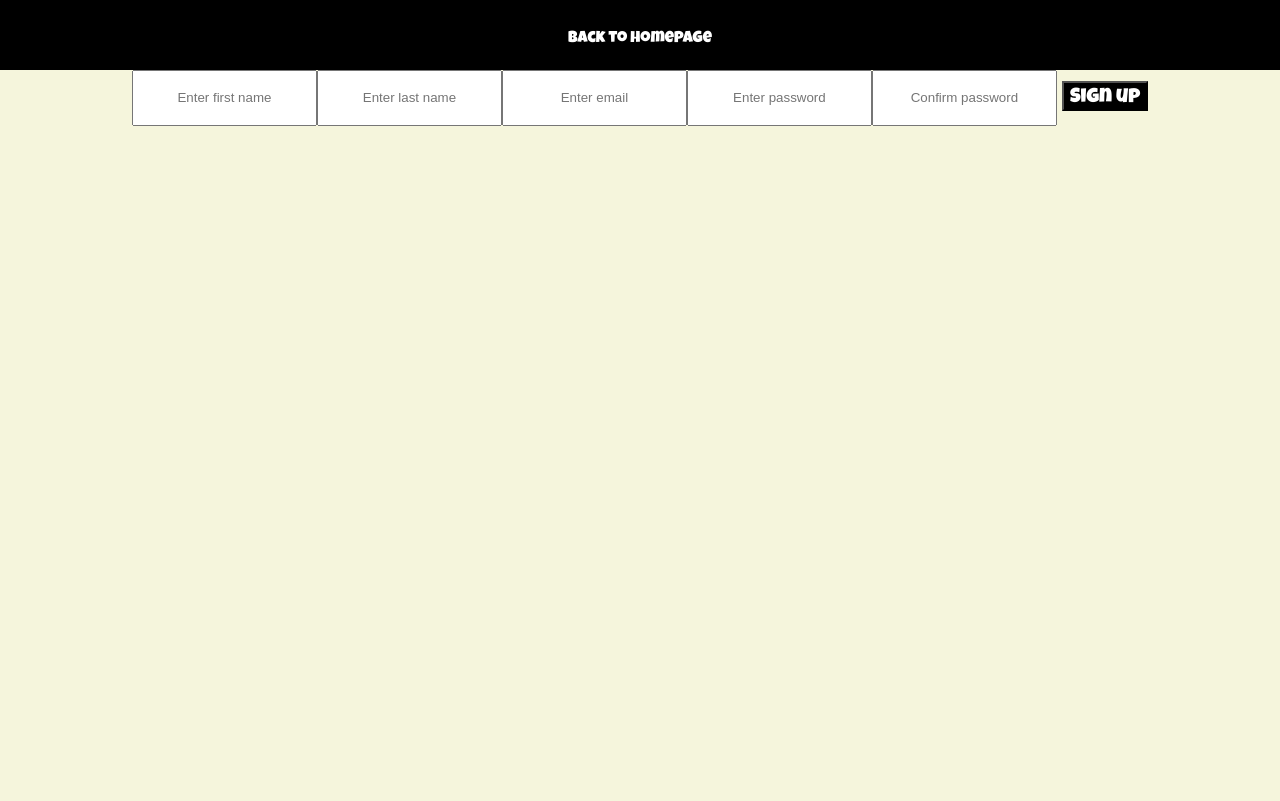
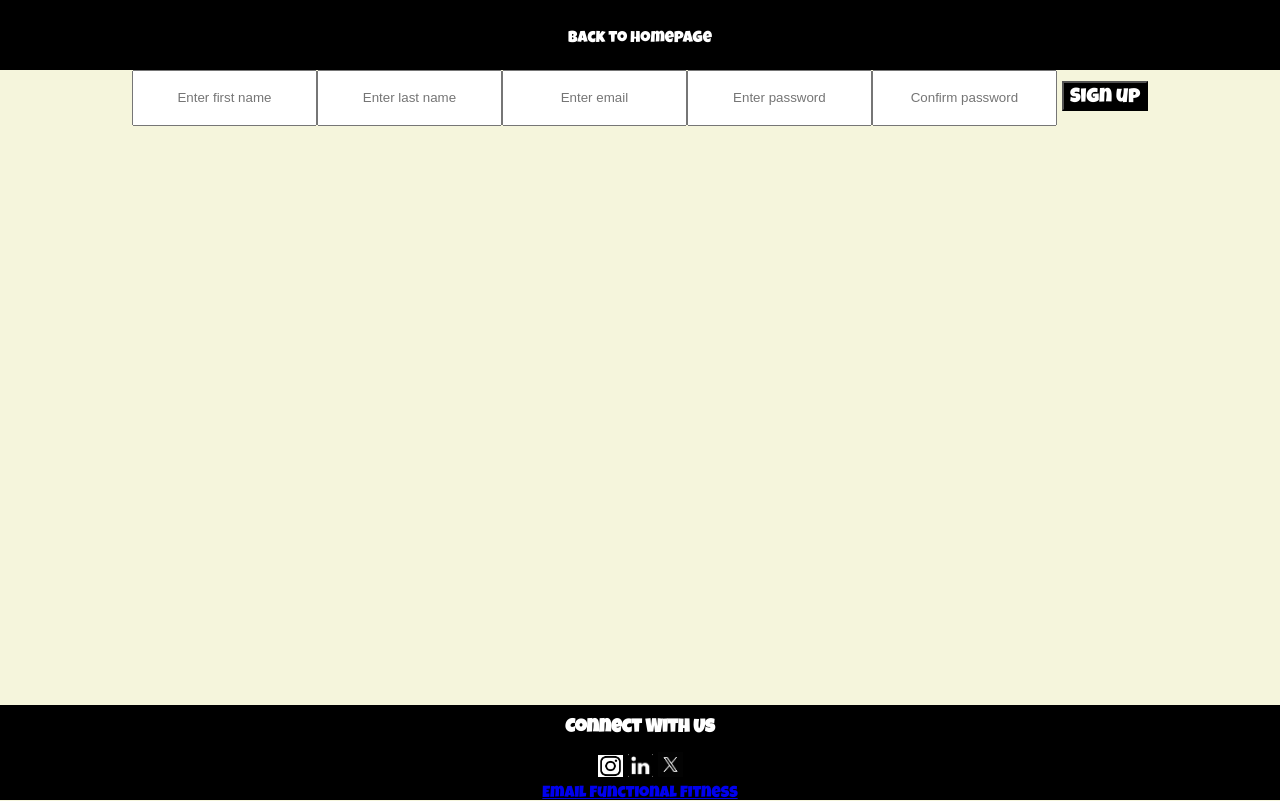
Before and after one commit to deepthinker-88/Fitness-Website, a React (Create React App) app: page /sign-up in a window 1280 px wide. Shown: the top 801 px of the page. Built offline with nearby package versions, Linux system fonts and the light colour scheme.

Commit message:
Updated css file for footer

```diff
--- a/src/components/Footer/Footer.css
+++ b/src/components/Footer/Footer.css
@@ -5,15 +5,17 @@
 
 .footer {
   background-color: black;
-  position: static;
+  position: fixed;
   left: 0;
   bottom: 0;
   width: 100%;
   color: white;
   text-align: center;
   font-family: "LuckiestGuy";
-  height: 155px;
-  line-height: 30px;
+  height: 95px;
+  line-height:10px;
+  margin-top:auto;
+  margin-bottom: 0;
 }
 .logo1 {
   width: 25px;
```
